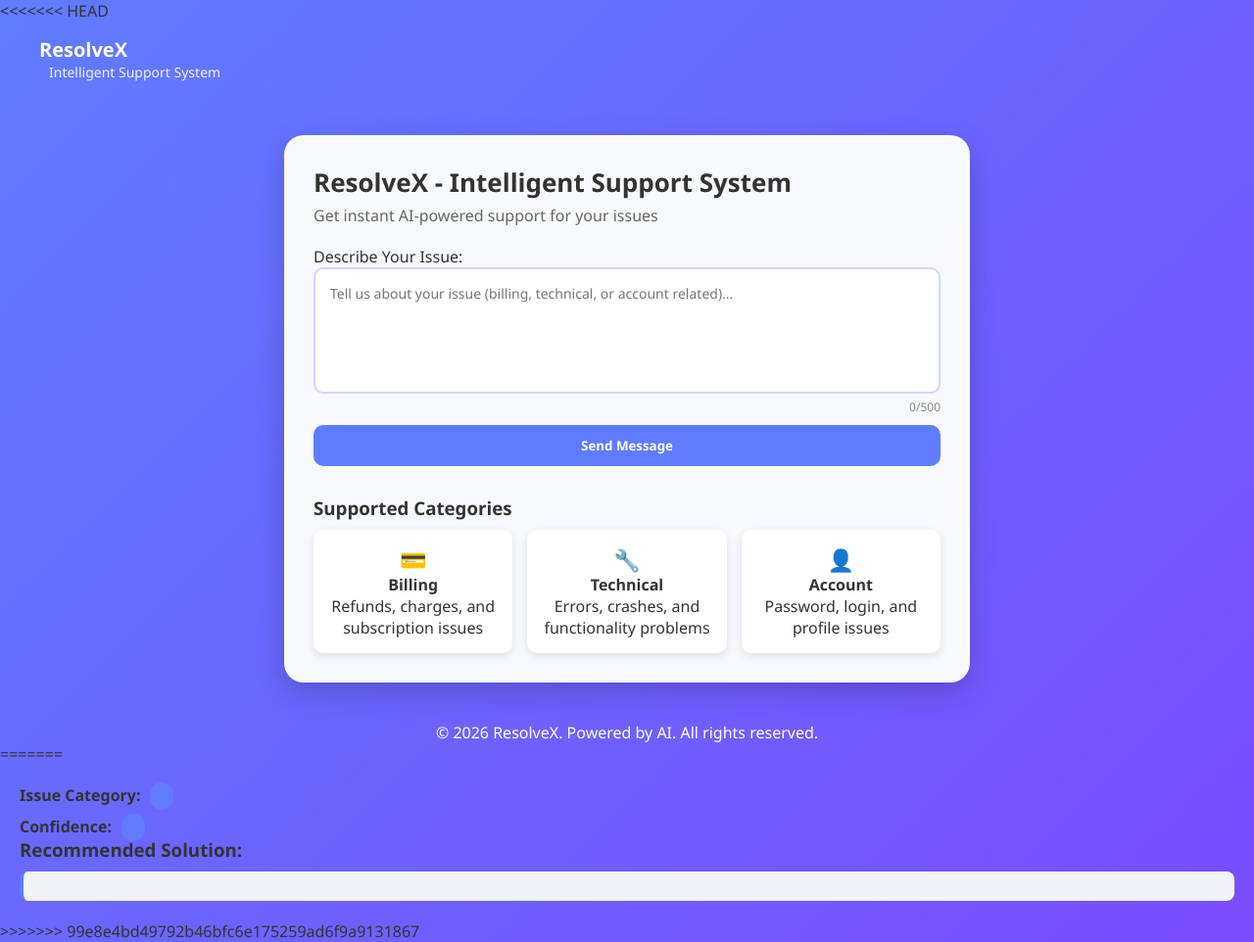
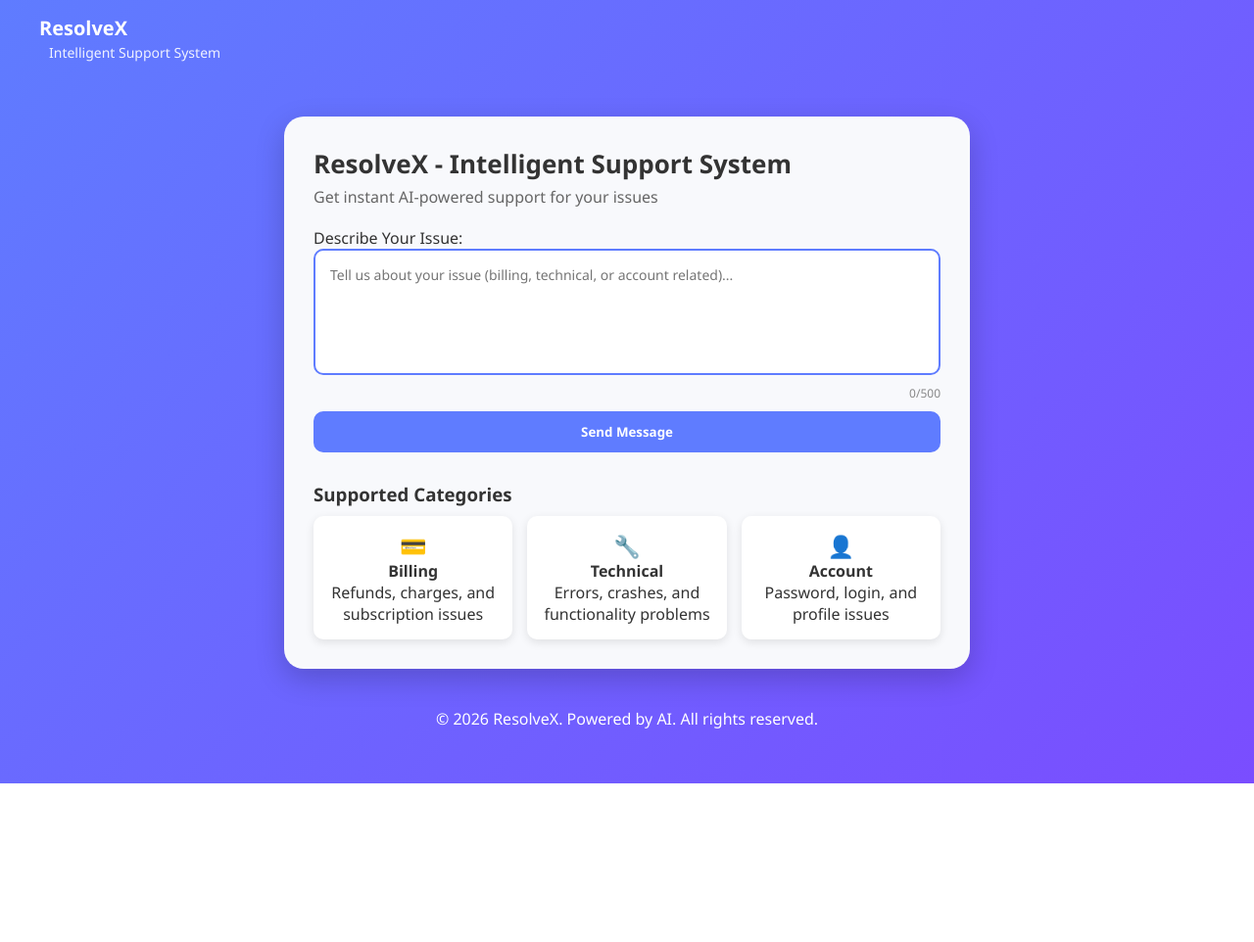
Before and after one commit to adityapandey7718-lab/ResolveX, a Flask app: page / in a window 1280 px wide. Shown: the whole page at 98% size. After the commit the page ends 800 px from the top, so only its background shows below. Run offline with Flask 3, Linux system fonts and the light colour scheme.

Commit message:
Resolve Git merge conflicts and integrate AI confidence score display in frontend

```diff
--- a/static/main.js
+++ b/static/main.js
@@ -52,23 +52,14 @@
         currentTicketId = data.ticket_id;
 
         // Display results
-<<<<<<< HEAD
         document.getElementById("intent").innerText = data.intent.charAt(0).toUpperCase() + data.intent.slice(1);
         document.getElementById("response").innerText = data.response;
 
-=======
-        document.getElementById("intent").innerText =
-            data.intent.charAt(0).toUpperCase() + data.intent.slice(1);
-
-        document.getElementById("response").innerText = data.response;
-
-        // ⭐ NEW: Show confidence score
+        // Show confidence score
         if (data.confidence !== undefined) {
-            document.getElementById("confidence").innerText =
-                data.confidence + "%";
+            document.getElementById("confidence").innerText = data.confidence + "%";
         }
 
->>>>>>> 99e8e4bd49792b46bfc6e175259ad6f9a9131867
         resultDiv.classList.remove("hidden");
         resultDiv.scrollIntoView({ behavior: "smooth", block: "nearest" });
     } catch (error) {
--- a/templates/index.html
+++ b/templates/index.html
@@ -1,4 +1,3 @@
-<<<<<<< HEAD
 <!DOCTYPE html>
 <html lang="en">
 <head>
@@ -56,6 +55,10 @@
                     <div class="intent-badge">
                         <strong>Issue Category:</strong>
                         <span id="intent" class="badge"></span>
+                    </div>
+                    <div class="confidence-badge">
+                        <strong>Confidence:</strong>
+                        <span id="confidence" class="badge confidence"></span>
                     </div>
                     <div class="response-section">
                         <h3>Recommended Solution:</h3>
@@ -118,22 +121,3 @@
     <script src="/static/main.js"></script>
 </body>
 </html>
-=======
-<div class="result-content">
-    <div class="intent-badge">
-        <strong>Issue Category:</strong>
-        <span id="intent" class="badge"></span>
-    </div>
-
-    <!-- Confidence Score Display -->
-    <div class="confidence-badge">
-        <strong>Confidence:</strong>
-        <span id="confidence" class="badge confidence"></span>
-    </div>
-
-    <div class="response-section">
-        <h3>Recommended Solution:</h3>
-        <p id="response" class="response-text"></p>
-    </div>
-</div>
->>>>>>> 99e8e4bd49792b46bfc6e175259ad6f9a9131867
```
Also changed, not shown: instance/database.db.
